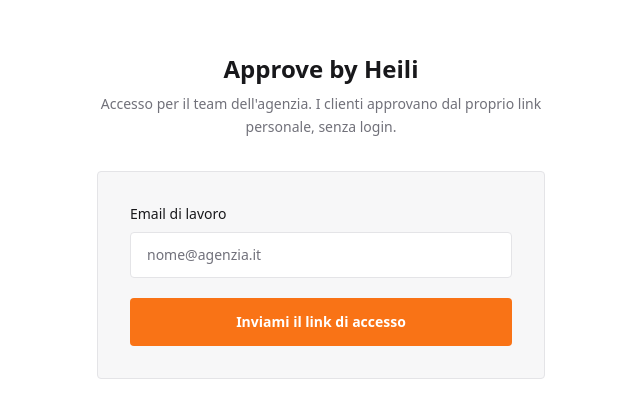
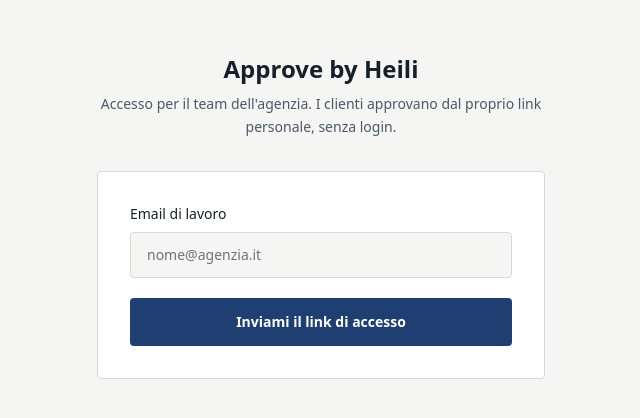
Before and after one commit to Insiderslab/Insiderslab, a Next.js app in the folder heili-approve/: page /login in a window 1280 px wide. Shown: the part 184-602 px from the top of the page, without its empty margins (319-959 px from the left). Built offline with nearby package versions, Linux system fonts and the light colour scheme; no server answers.

Commit message:
Apply Heili design system palette (ink brand, status colors) and refresh screenshots
Co-Authored-By: Claude Opus 5.5 <noreply@anthropic.com>
Claude-Session: https://claude.ai/code/session_014DSQQWw6TyoBXwshraDW4G

```diff
--- a/heili-approve/app/globals.css
+++ b/heili-approve/app/globals.css
@@ -1,22 +1,25 @@
 @import "tailwindcss";
 
-/* Approve by Heili — Design System (from DM by Heili)
-   Plain and functional. No gradients, glass, glow, or animation. */
+/* Approve by Heili — colors from the Heili design system (light theme):
+   ink brand for actions, verderame "node" for AI, status colors always paired
+   with a word. Plain and functional. No gradients, glass, glow, or animation. */
 
 @theme inline {
-  --color-background: #ffffff;
-  --color-foreground: #18181b;
-  --color-surface: #f7f7f8;
-  --color-surface-hover: #efeff1;
-  --color-border: #e4e4e7;
-  --color-border-hover: #d4d4d8;
-  --color-muted: #71717a;
-  --color-accent: #f97316;
-  --color-accent-hover: #ea580c;
-  --color-success: #16a34a;
-  --color-error: #dc2626;
-  --color-warning: #d97706;
-  --font-sans: system-ui, -apple-system, "Segoe UI", sans-serif;
+  --color-background: #f5f6f4;
+  --color-foreground: #16202b;
+  --color-surface: #ffffff;
+  --color-surface-hover: #eaeeec;
+  --color-border: #d3dadd;
+  --color-border-hover: #7d8a95;
+  --color-muted: #4b5866;
+  --color-accent: #1f3f73;
+  --color-accent-hover: #16305a;
+  --color-node: #0b6b6a;
+  --color-node-soft: #dcf0ee;
+  --color-success: #2c6a1f;
+  --color-error: #b3261e;
+  --color-warning: #875800;
+  --font-sans: "Source Sans 3", system-ui, -apple-system, "Segoe UI", sans-serif;
   --font-mono: ui-monospace, monospace;
 }
 
```
Also changed, not shown: 10 other files (tests, documents, lock files or other folders).
